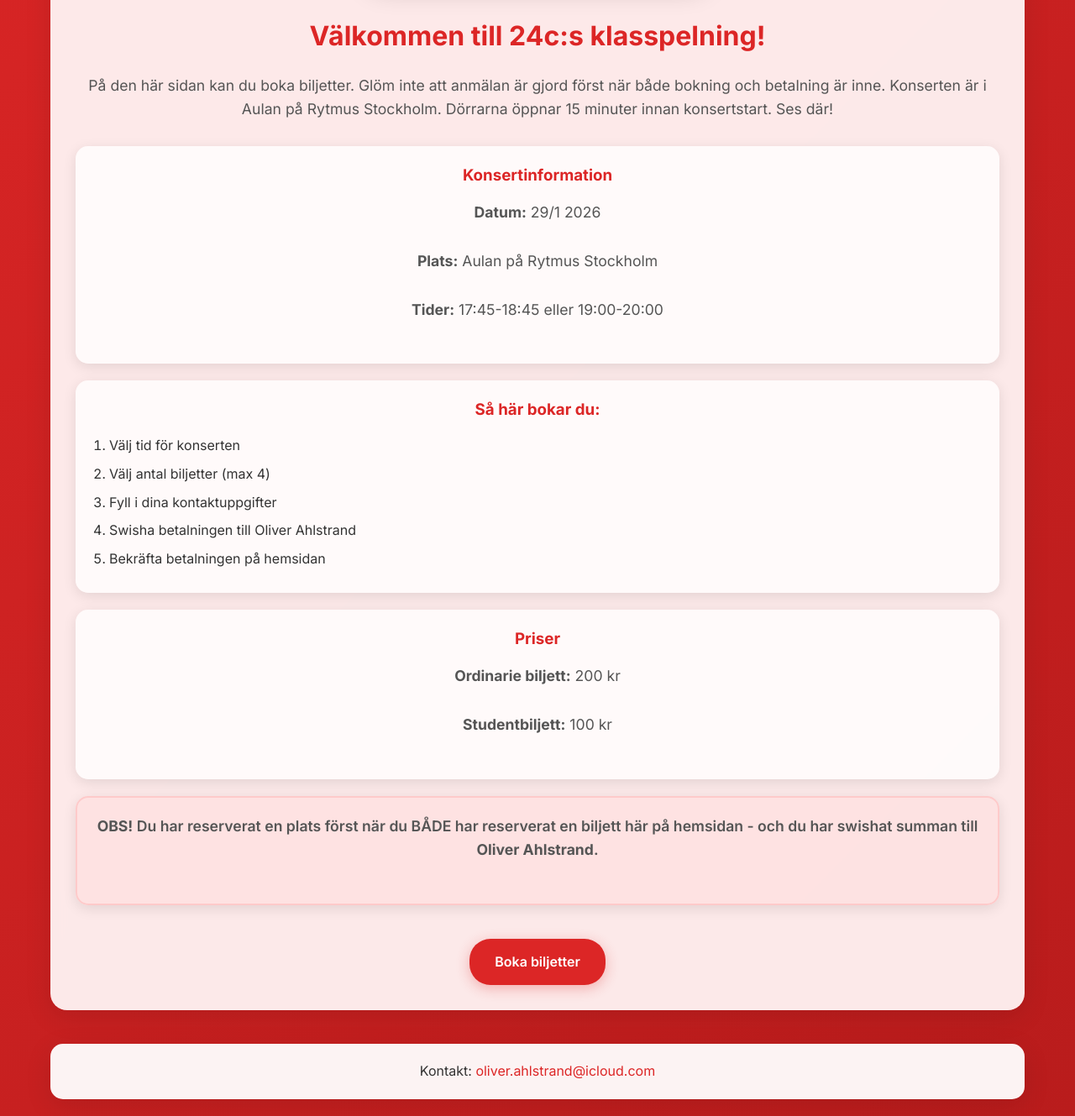
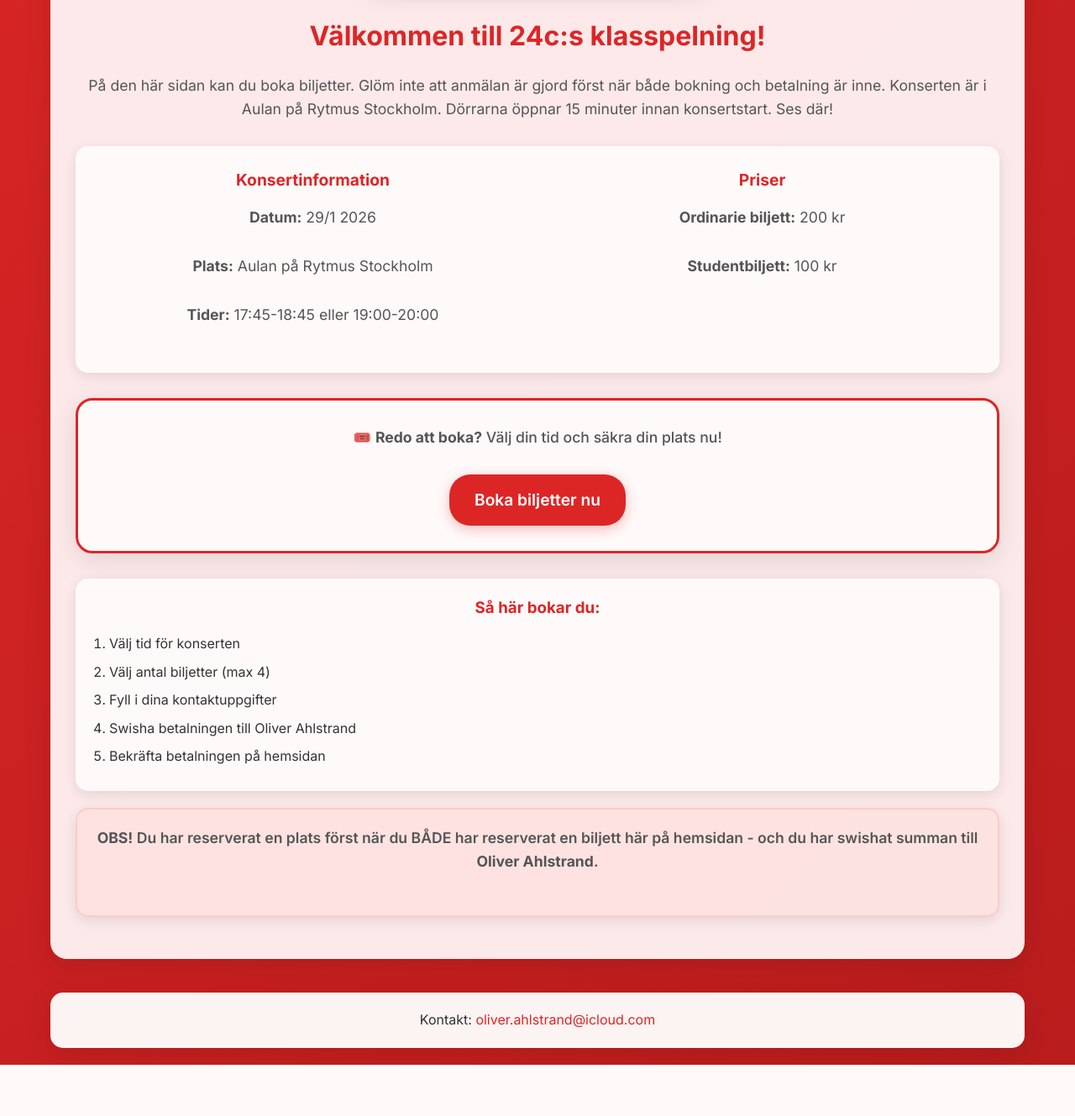
Before and after one commit to magpern/TicketBroker, a Flask app: page / in a window 1280 px wide. Shown: the part 530-1859 px from the top of the page at 84% size. After the commit the page ends 1798 px from the top, so only its background shows below. Run offline with Flask 3, Linux system fonts and the light colour scheme.

Commit message:
new style

```diff
--- a/app/static/css/style.css
+++ b/app/static/css/style.css
@@ -166,6 +166,85 @@ body::before {
 
 .cta-section {
     margin-top: 40px;
+}
+
+/* Compact concert info layout */
+.concert-info-compact {
+    display: grid;
+    grid-template-columns: 1fr 1fr;
+    gap: 20px;
+    background: rgba(255, 255, 255, 0.8);
+    padding: 25px;
+    border-radius: 15px;
+    margin: 20px 0;
+    box-shadow: 0 4px 16px rgba(0, 0, 0, 0.1);
+}
+
+.concert-details h3, .pricing-compact h3 {
+    color: #dc2626;
+    margin-bottom: 15px;
+    font-size: 1.2rem;
+}
+
+/* Prominent CTA section */
+.cta-prominent {
+    text-align: center;
+    background: rgba(255, 255, 255, 0.8);
+    color: #dc2626;
+    padding: 30px;
+    border-radius: 20px;
+    margin: 30px 0;
+    box-shadow: 0 8px 32px rgba(0, 0, 0, 0.1);
+    border: 3px solid #dc2626;
+}
+
+.cta-text {
+    font-size: 1.2rem;
+    margin-bottom: 20px;
+    font-weight: 500;
+    color: #dc2626;
+}
+
+.btn-large {
+    padding: 18px 40px;
+    font-size: 1.2rem;
+    font-weight: 700;
+    border-radius: 30px;
+    background: #dc2626;
+    color: white;
+    border: 2px solid #dc2626;
+    box-shadow: 0 6px 20px rgba(220, 38, 38, 0.3);
+}
+
+.btn-large:hover {
+    background: #b91c1c;
+    color: white;
+    transform: translateY(-3px);
+    box-shadow: 0 8px 25px rgba(220, 38, 38, 0.4);
+}
+
+/* Sticky booking button */
+.sticky-booking-btn {
+    position: fixed;
+    bottom: 20px;
+    right: 20px;
+    z-index: 1000;
+    display: none; /* Hidden by default, shown on mobile */
+}
+
+.btn-sticky {
+    padding: 15px 25px;
+    font-size: 1rem;
+    font-weight: 600;
+    border-radius: 25px;
+    box-shadow: 0 4px 20px rgba(220, 38, 38, 0.4);
+    animation: pulse 2s infinite;
+}
+
+@keyframes pulse {
+    0% { box-shadow: 0 4px 20px rgba(220, 38, 38, 0.4); }
+    50% { box-shadow: 0 6px 25px rgba(220, 38, 38, 0.6); }
+    100% { box-shadow: 0 4px 20px rgba(220, 38, 38, 0.4); }
 }
 
 /* Buttons */
@@ -739,6 +818,38 @@ tr.pending {
 
 /* Responsive design */
 @media (max-width: 768px) {
+    /* Show sticky button on mobile */
+    .sticky-booking-btn {
+        display: block;
+    }
+
+    /* Make concert info single column on mobile */
+    .concert-info-compact {
+        grid-template-columns: 1fr;
+        gap: 15px;
+    }
+
+    /* Adjust CTA text size on mobile */
+    .cta-text {
+        font-size: 1.1rem;
+    }
+
+    /* Make large button smaller on mobile */
+    .btn-large {
+        padding: 15px 30px;
+        font-size: 1.1rem;
+    }
+
+    /* Adjust sticky button position */
+    .sticky-booking-btn {
+        bottom: 15px;
+        right: 15px;
+    }
+
+    .btn-sticky {
+        padding: 12px 20px;
+        font-size: 0.9rem;
+    }
     .container {
         padding: 0 15px;
     }
--- a/app/templates/booking.html
+++ b/app/templates/booking.html
@@ -78,7 +78,7 @@
 
             <div class="step-actions">
                 <a href="{{ url_for('public.booking') }}" class="btn btn-secondary">Tillbaka</a>
-                <button type="submit" class="btn btn-primary" id="next-btn" disabled>Till Betalning</button>
+                <button type="submit" class="btn btn-primary" id="next-btn" disabled>Till Varukorg</button>
             </div>
         </form>
     </div>
@@ -132,7 +132,7 @@
 
             <div class="step-actions">
                 <a href="{{ url_for('public.booking_tickets') }}" class="btn btn-secondary">Tillbaka</a>
-                <button type="submit" class="btn btn-primary">Boka</button>
+                <button type="submit" class="btn btn-primary">Till Betalning</button>
             </div>
         </form>
     </div>
--- a/app/templates/index.html
+++ b/app/templates/index.html
@@ -10,11 +10,24 @@
         <h2>Välkommen till 24c:s klasspelning!</h2>
         <p>På den här sidan kan du boka biljetter. Glöm inte att anmälan är gjord först när både bokning och betalning är inne. Konserten är i Aulan på Rytmus Stockholm. Dörrarna öppnar 15 minuter innan konsertstart. Ses där!</p>
 
-        <div class="concert-info">
-            <h3>Konsertinformation</h3>
-            <p><strong>Datum:</strong> 29/1 2026</p>
-            <p><strong>Plats:</strong> Aulan på Rytmus Stockholm</p>
-            <p><strong>Tider:</strong> 17:45-18:45 eller 19:00-20:00</p>
+        <div class="concert-info-compact">
+            <div class="concert-details">
+                <h3>Konsertinformation</h3>
+                <p><strong>Datum:</strong> 29/1 2026</p>
+                <p><strong>Plats:</strong> Aulan på Rytmus Stockholm</p>
+                <p><strong>Tider:</strong> 17:45-18:45 eller 19:00-20:00</p>
+            </div>
+
+            <div class="pricing-compact">
+                <h3>Priser</h3>
+                <p><strong>Ordinarie biljett:</strong> 200 kr</p>
+                <p><strong>Studentbiljett:</strong> 100 kr</p>
+            </div>
+        </div>
+
+        <div class="cta-prominent">
+            <p class="cta-text">🎟️ <strong>Redo att boka?</strong> Välj din tid och säkra din plats nu!</p>
+            <a href="{{ url_for('public.booking') }}" class="btn btn-primary btn-large">Boka biljetter nu</a>
         </div>
 
         <div class="booking-instructions">
@@ -28,19 +41,14 @@
             </ol>
         </div>
 
-        <div class="pricing">
-            <h3>Priser</h3>
-            <p><strong>Ordinarie biljett:</strong> 200 kr</p>
-            <p><strong>Studentbiljett:</strong> 100 kr</p>
-        </div>
-
         <div class="swish-reminder">
             <p><strong>OBS!</strong> Du har reserverat en plats först när du BÅDE har reserverat en biljett här på hemsidan - och du har swishat summan till <strong>{{ swish_recipient_name }}</strong>.</p>
         </div>
-
-        <div class="cta-section">
-            <a href="{{ url_for('public.booking') }}" class="btn btn-primary">Boka biljetter</a>
-        </div>
     </div>
 </div>
+
+<!-- Sticky booking button -->
+<div class="sticky-booking-btn">
+    <a href="{{ url_for('public.booking') }}" class="btn btn-primary btn-sticky">Boka biljetter</a>
+</div>
 {% endblock %}
```
